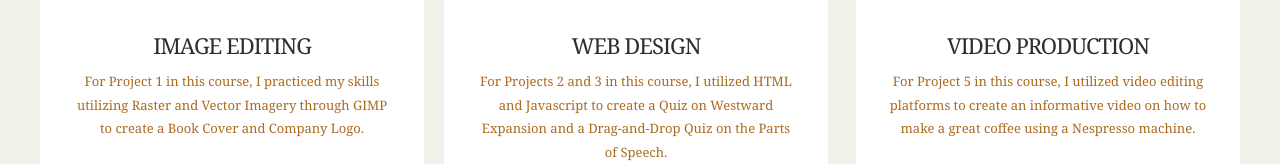
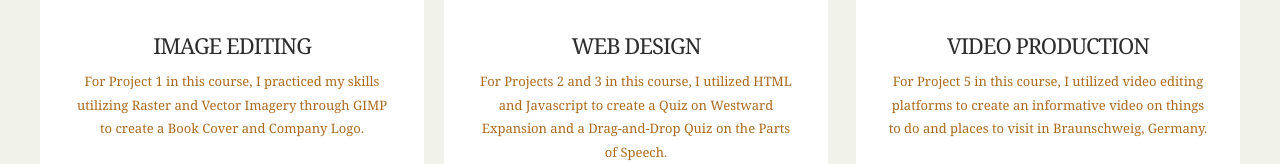
Before and after one commit to taygrow/ePortfolio, a plain HTML site: page index.html in a window 1280 px wide. Shown: the part 344-508 px from the top of the page. Drawn offline with Linux system fonts and the light colour scheme.

Commit message:
Add files via upload

```diff
--- a/index.html
+++ b/index.html
@@ -96,7 +96,7 @@ Released   : 20130406
 			<div class="box-style">
 				<div class="content">
 					<h2>Video Production</h2>
-					<p>For Project 5 in this course, I utilized video editing platforms to create an informative video on how to make a great coffee using a Nespresso machine.</p>
+					<p>For Project 5 in this course, I utilized video editing platforms to create an informative video on things to do and places to visit in Braunschweig, Germany.</p>
 					<a href="video.html" class="button">Learn More</a>
 				</div>
 			</div>
```
